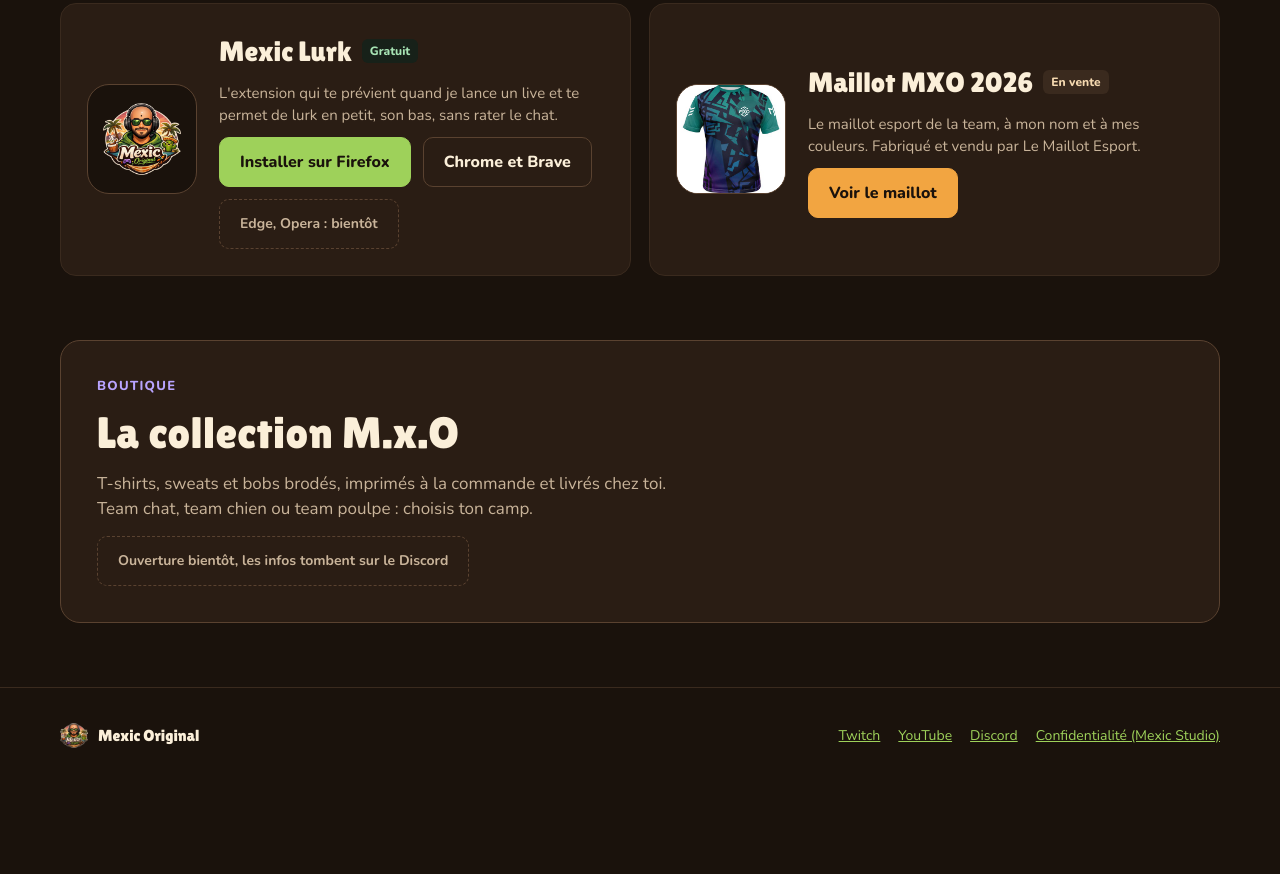
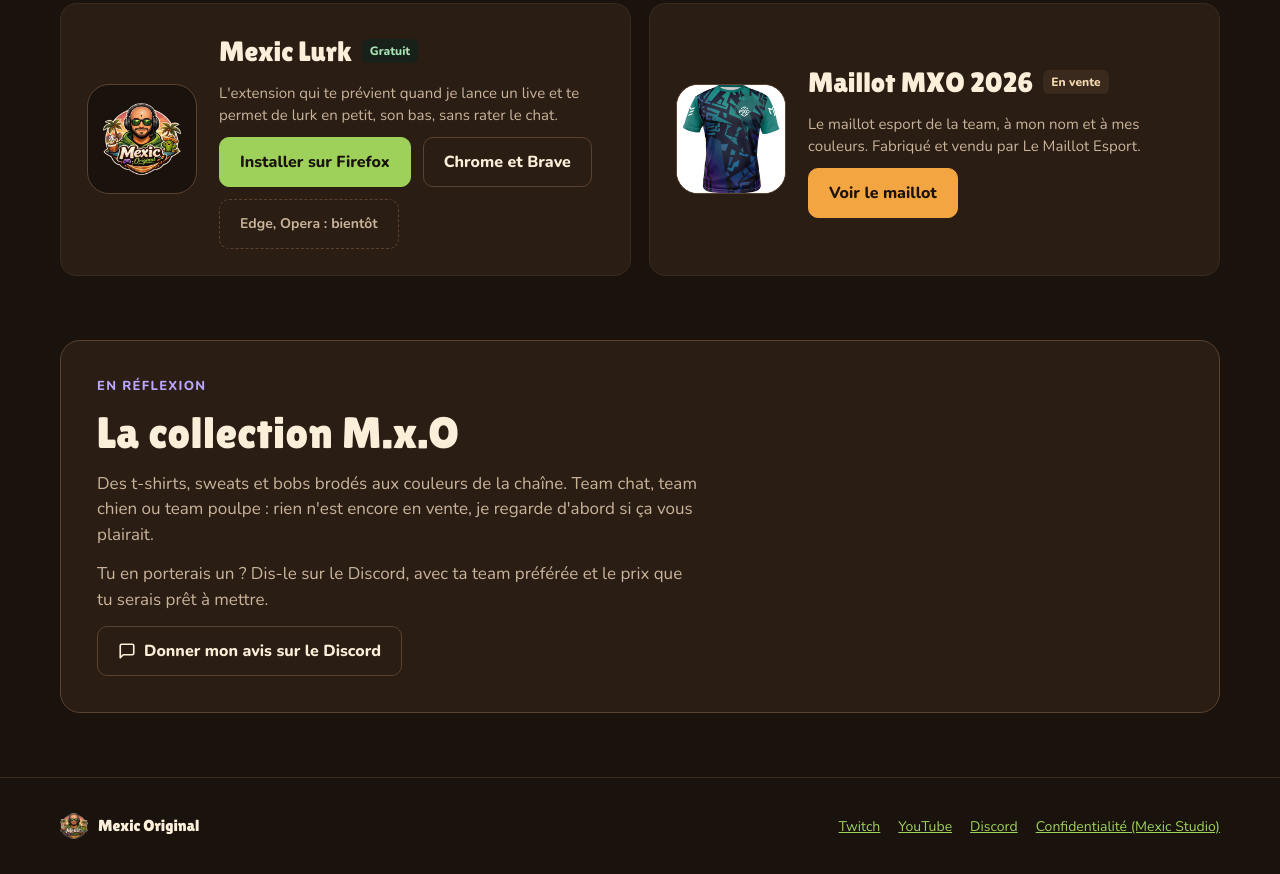
Before and after one commit to Mexic-o/mexic-o.github.io, a plain HTML site: page index.html in a window 1280 px wide. Shown: the part 1232-2106 px from the top of the page. Before the commit the page ends 2016 px from the top, so only its background shows below. Drawn offline with nearby package versions, Linux system fonts and the light colour scheme.

Commit message:
Add files via upload

```diff
--- a/index.html
+++ b/index.html
@@ -25,7 +25,7 @@
 <a href="./" aria-current="page">Accueil</a>
 <a href="news.html">News</a>
 <a href="#projets">Projets</a>
-<a href="#boutique">Boutique</a>
+<a href="#boutique">M.x.O</a>
 <a class="cta" href="https://www.twitch.tv/mexic_original">Suivre sur Twitch</a>
 </nav>
 </div>
@@ -94,10 +94,11 @@
 
 <section class="wrap" id="boutique" style="padding-top:0">
 <div class="shop">
-<span class="kicker" style="color:var(--violet)">Boutique</span>
+<span class="kicker" style="color:var(--violet)">En réflexion</span>
 <h2 class="display">La collection M.x.O</h2>
-<p>T-shirts, sweats et bobs brodés, imprimés à la commande et livrés chez toi. Team chat, team chien ou team poulpe : choisis ton camp.</p>
-<div class="btns"><span class="btn soon">Ouverture bientôt, les infos tombent sur le Discord</span></div>
+<p>Des t-shirts, sweats et bobs brodés aux couleurs de la chaîne. Team chat, team chien ou team poulpe : rien n'est encore en vente, je regarde d'abord si ça vous plairait.</p>
+<p>Tu en porterais un ? Dis-le sur le Discord, avec ta team préférée et le prix que tu serais prêt à mettre.</p>
+<div class="btns"><a class="btn" href="https://discord.gg/3bke4ABKT4"><svg viewBox="0 0 24 24" fill="none" stroke="currentColor" stroke-width="2.2" stroke-linecap="round" stroke-linejoin="round" aria-hidden="true"><path d="M21 15a2 2 0 0 1-2 2H7l-4 4V5a2 2 0 0 1 2-2h14a2 2 0 0 1 2 2z"/></svg>Donner mon avis sur le Discord</a></div>
 </div>
 </section>
 </main>
```
